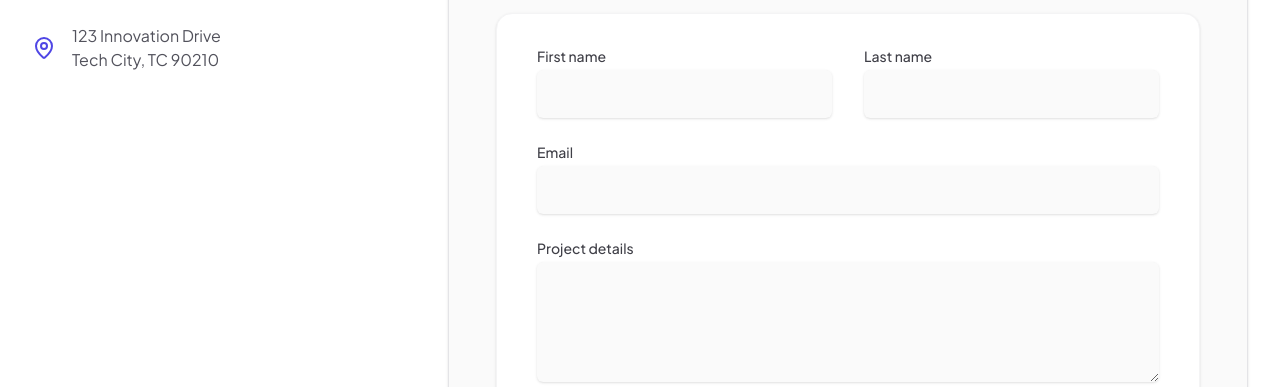
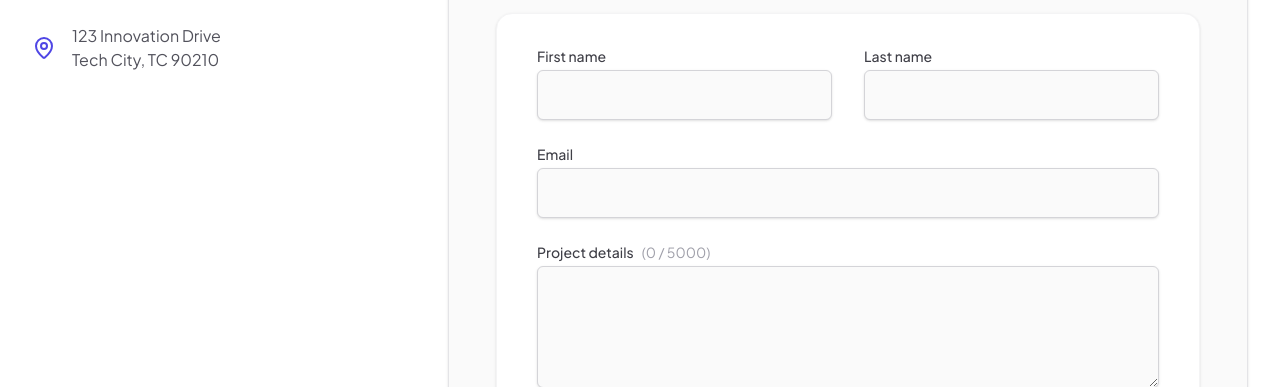
Before and after one commit to Ayush4307/Verplexo, a React (Vite) app: page /contact in a window 1280 px wide. Shown: the part 413-800 px from the top of the page. Built offline with nearby package versions, Linux system fonts and the light colour scheme.

Commit message:
feat(security): harden ContactForm with validation, honeypot, and XSS sanitization

```diff
--- a/src/components/home/ContactForm.tsx
+++ b/src/components/home/ContactForm.tsx
@@ -1,6 +1,8 @@
 import { useState } from 'react'
 import { motion } from 'framer-motion'
 import { fadeIn } from '../../utils/motion'
+import { validateContactForm, hasErrors, sanitize } from '../../utils/validation'
+import type { ValidationErrors } from '../../utils/validation'
 
 export function ContactForm() {
   const [formData, setFormData] = useState({
@@ -9,27 +11,61 @@ export function ContactForm() {
     email: '',
     message: ''
   })
+  const [honeypot, setHoneypot] = useState('')
+  const [fieldErrors, setFieldErrors] = useState<ValidationErrors>({})
   const [isSubmitting, setIsSubmitting] = useState(false)
   const [isSuccess, setIsSuccess] = useState(false)
   const [error, setError] = useState('')
 
   const handleChange = (e: React.ChangeEvent<HTMLInputElement | HTMLTextAreaElement>) => {
-    setFormData({
-      ...formData,
-      [e.target.name]: e.target.value
-    })
+    const { name, value } = e.target
+    setFormData(prev => ({ ...prev, [name]: value }))
+
+    // Clear field error on change
+    if (fieldErrors[name as keyof ValidationErrors]) {
+      setFieldErrors(prev => {
+        const next = { ...prev }
+        delete next[name as keyof ValidationErrors]
+        return next
+      })
+    }
   }
 
   const handleSubmit = async (e: React.FormEvent) => {
     e.preventDefault()
+    setError('')
+    setIsSuccess(false)
+
+    // Honeypot check — bots fill this hidden field, real users don't
+    if (honeypot) {
+      // Silently pretend success so bots think it worked
+      setIsSuccess(true)
+      return
+    }
+
+    // Validate all fields
+    const errors = validateContactForm(formData)
+    if (hasErrors(errors)) {
+      setFieldErrors(errors)
+      return
+    }
+
+    setFieldErrors({})
     setIsSubmitting(true)
-    setError('')
+
+    // Sanitize before sending
+    const sanitizedData = {
+      firstName: sanitize(formData.firstName.trim()),
+      lastName: sanitize(formData.lastName.trim()),
+      email: formData.email.trim(),
+      message: sanitize(formData.message.trim())
+    }
 
     try {
       const response = await fetch('https://formspree.io/f/your-form-id-here', {
         method: 'POST',
         headers: { 'Content-Type': 'application/json' },
-        body: JSON.stringify(formData)
+        body: JSON.stringify(sanitizedData)
       })
 
       if (response.ok) {
@@ -44,8 +80,19 @@ export function ContactForm() {
       setIsSubmitting(false)
     }
   }
+
+  const inputClasses = (field: keyof ValidationErrors) =>
+    `py-3 px-4 block w-full shadow-sm rounded-md outline-none transition-colors
+     bg-zinc-50 dark:bg-zinc-800 border
+     text-zinc-900 dark:text-zinc-100
+     placeholder-zinc-400 dark:placeholder-zinc-500
+     focus:ring-2 focus:ring-brand focus:border-brand
+     ${fieldErrors[field]
+      ? 'border-red-400 dark:border-red-500'
+      : 'border-zinc-300 dark:border-zinc-700'}`
+
   return (
-    <div className="bg-zinc-50 dark:bg-zinc-950 py-24">
+    <div className="bg-zinc-50 dark:bg-zinc-950 py-24 transition-colors duration-300">
       <motion.div
         className="max-w-3xl mx-auto px-4 sm:px-6 lg:px-8"
         variants={fadeIn}
@@ -59,11 +106,26 @@ export function ContactForm() {
             Tell us about your requirements and we'll get back to you with a proposal within 24 hours.
           </p>
         </div>
-        <div className="bg-white dark:bg-zinc-900 py-8 px-6 shadow-sm rounded-2xl border border-zinc-100 dark:border-zinc-800 sm:px-10">
-          <form onSubmit={handleSubmit} className="space-y-6">
+        <div className="bg-white dark:bg-zinc-900 py-8 px-6 shadow-sm rounded-2xl border border-zinc-100 dark:border-zinc-800 sm:px-10 transition-colors duration-300">
+          <form onSubmit={handleSubmit} className="space-y-6" noValidate>
+
+            {/* Honeypot — invisible to humans, bots auto-fill it */}
+            <div aria-hidden="true" className="absolute -left-[9999px] -top-[9999px]">
+              <label htmlFor="website">Website</label>
+              <input
+                type="text"
+                id="website"
+                name="website"
+                tabIndex={-1}
+                autoComplete="off"
+                value={honeypot}
+                onChange={(e) => setHoneypot(e.target.value)}
+              />
+            </div>
+
             <div className="grid grid-cols-1 gap-y-6 gap-x-8 sm:grid-cols-2">
               <div>
-                <label htmlFor="first-name" className="block text-sm font-medium text-zinc-700">First name</label>
+                <label htmlFor="firstName" className="block text-sm font-medium text-zinc-700 dark:text-zinc-300">First name</label>
                 <div className="mt-1">
                   <input
                     type="text"
@@ -71,13 +133,16 @@ export function ContactForm() {
                     id="firstName"
                     value={formData.firstName}
                     onChange={handleChange}
-                    required
-                    className="py-3 px-4 block w-full shadow-sm focus:ring-brand focus:border-brand border-zinc-300 rounded-md bg-zinc-50 outline-none"
+                    maxLength={100}
+                    className={inputClasses('firstName')}
                   />
+                  {fieldErrors.firstName && (
+                    <p className="mt-1 text-sm text-red-500">{fieldErrors.firstName}</p>
+                  )}
                 </div>
               </div>
               <div>
-                <label htmlFor="last-name" className="block text-sm font-medium text-zinc-700">Last name</label>
+                <label htmlFor="lastName" className="block text-sm font-medium text-zinc-700 dark:text-zinc-300">Last name</label>
                 <div className="mt-1">
                   <input
                     type="text"
@@ -85,15 +150,18 @@ export function ContactForm() {
                     id="lastName"
                     value={formData.lastName}
                     onChange={handleChange}
-                    required
-                    className="py-3 px-4 block w-full shadow-sm focus:ring-brand focus:border-brand border-zinc-300 rounded-md bg-zinc-50 outline-none"
+                    maxLength={100}
+                    className={inputClasses('lastName')}
                   />
+                  {fieldErrors.lastName && (
+                    <p className="mt-1 text-sm text-red-500">{fieldErrors.lastName}</p>
+                  )}
                 </div>
               </div>
             </div>
 
             <div>
-              <label htmlFor="email" className="block text-sm font-medium text-zinc-700">Email</label>
+              <label htmlFor="email" className="block text-sm font-medium text-zinc-700 dark:text-zinc-300">Email</label>
               <div className="mt-1">
                 <input
                   id="email"
@@ -101,14 +169,22 @@ export function ContactForm() {
                   type="email"
                   value={formData.email}
                   onChange={handleChange}
-                  required
-                  className="py-3 px-4 block w-full shadow-sm focus:ring-brand focus:border-brand border-zinc-300 rounded-md bg-zinc-50 outline-none"
+                  maxLength={254}
+                  className={inputClasses('email')}
                 />
+                {fieldErrors.email && (
+                  <p className="mt-1 text-sm text-red-500">{fieldErrors.email}</p>
+                )}
               </div>
             </div>
 
             <div>
-              <label htmlFor="message" className="block text-sm font-medium text-zinc-700">Project details</label>
+              <label htmlFor="message" className="block text-sm font-medium text-zinc-700 dark:text-zinc-300">
+                Project details
+                <span className="text-zinc-400 dark:text-zinc-500 font-normal ml-2">
+                  ({formData.message.length} / 5000)
+                </span>
+              </label>
               <div className="mt-1">
                 <textarea
                   id="message"
@@ -116,21 +192,24 @@ export function ContactForm() {
                   rows={4}
                   value={formData.message}
                   onChange={handleChange}
-                  required
-                  className="py-3 px-4 block w-full shadow-sm focus:ring-brand focus:border-brand border-zinc-300 rounded-md bg-zinc-50 outline-none"
+                  maxLength={5000}
+                  className={inputClasses('message')}
                 />
+                {fieldErrors.message && (
+                  <p className="mt-1 text-sm text-red-500">{fieldErrors.message}</p>
+                )}
               </div>
             </div>
 
             {error && (
-              <div className="rounded-md bg-red-50 p-4">
-                <p className="text-sm font-medium text-red-800">{error}</p>
+              <div className="rounded-md bg-red-50 dark:bg-red-900/20 border border-red-200 dark:border-red-800 p-4">
+                <p className="text-sm font-medium text-red-800 dark:text-red-400">{error}</p>
               </div>
             )}
 
             {isSuccess && (
-              <div className="rounded-md bg-green-50 p-4">
-                <p className="text-sm font-medium text-green-800">
+              <div className="rounded-md bg-green-50 dark:bg-green-900/20 border border-green-200 dark:border-green-800 p-4">
+                <p className="text-sm font-medium text-green-800 dark:text-green-400">
                   Message sent successfully! We will get back to you soon.
                 </p>
               </div>
--- a/src/utils/validation.ts
+++ b/src/utils/validation.ts
@@ -1,8 +1,3 @@
-/**
- * Contact form validation utilities.
- * Pure functions — no dependencies, no side effects.
- */
-
 export type ValidationErrors = {
   firstName?: string
   lastName?: string
```
